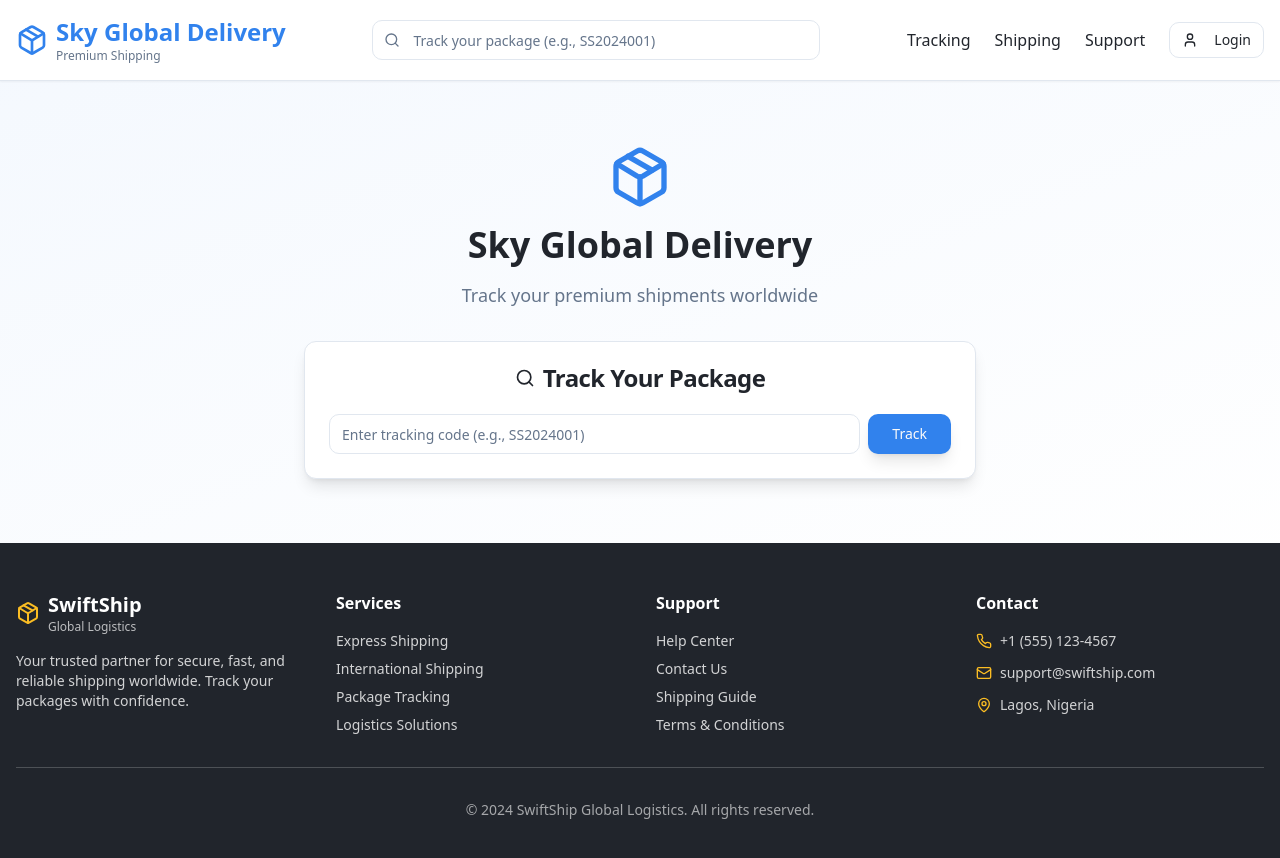
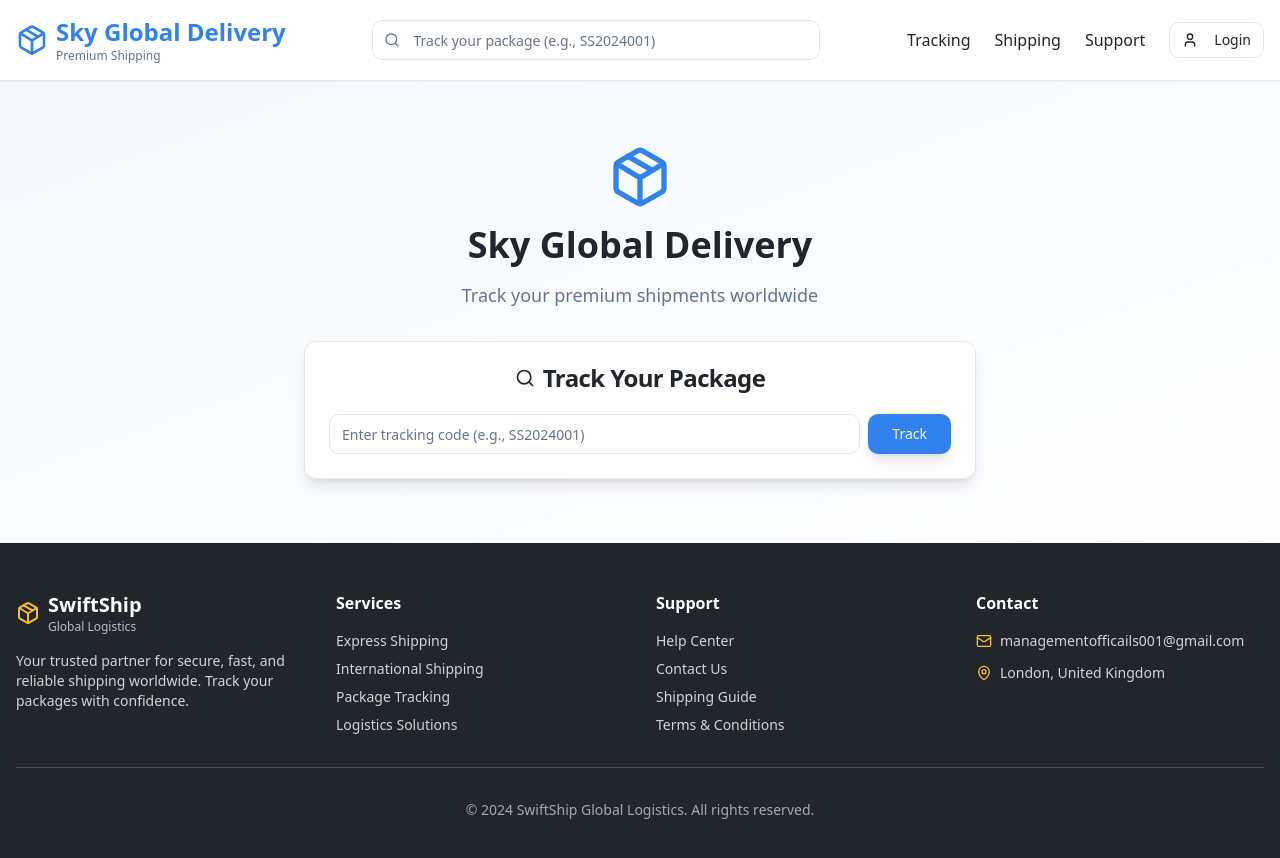
Before and after one commit to Trophy011/delta-ship-hub, a React (Vite) app: page / in a window 1280 px wide. Shown: the top 858 px of the page. Built offline with nearby package versions, Linux system fonts and the light colour scheme.

Commit message:
Update contact information
Replace old contact details with new email and location.

```diff
--- a/src/components/Footer.tsx
+++ b/src/components/Footer.tsx
@@ -47,16 +47,12 @@ const Footer = () => {
             <h4 className="font-semibold mb-4">Contact</h4>
             <div className="space-y-3 text-sm text-white/80">
               <div className="flex items-center space-x-2">
-                <Phone className="h-4 w-4 text-accent" />
-                <span>+1 (555) 123-4567</span>
-              </div>
-              <div className="flex items-center space-x-2">
                 <Mail className="h-4 w-4 text-accent" />
-                <span>support@swiftship.com</span>
+                <span>managementofficails001@gmail.com</span>
               </div>
               <div className="flex items-center space-x-2">
                 <MapPin className="h-4 w-4 text-accent" />
-                <span>Lagos, Nigeria</span>
+                <span>London, United Kingdom</span>
               </div>
             </div>
           </div>
```
